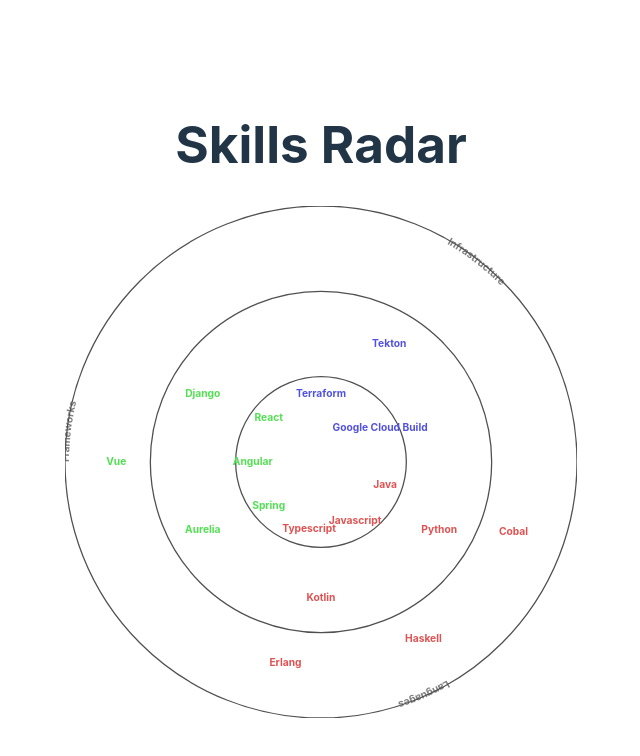
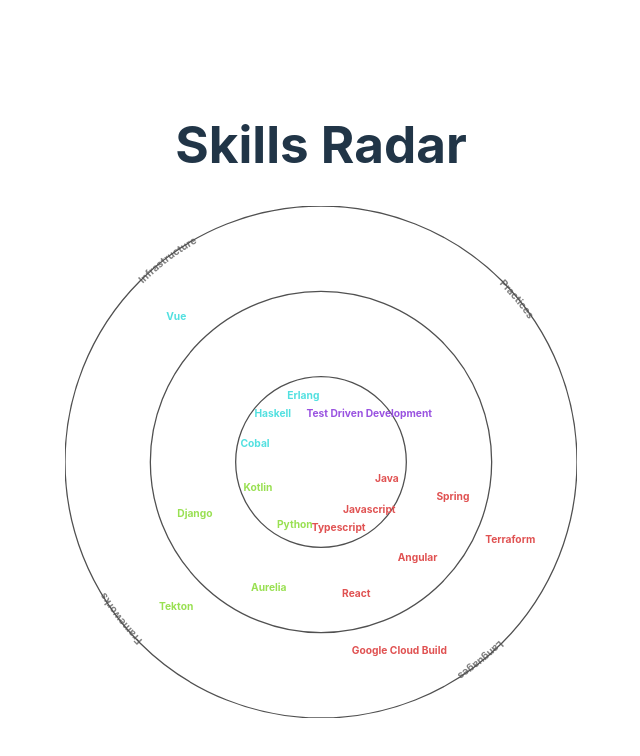
Before and after one commit to jnsartwell/resume, a React (Vite) app: page / in a window 1280 px wide. Shown: the top 756 px of the page, without its empty margins (319-959 px from the left). Built offline with nearby package versions, Linux system fonts and the light colour scheme.

Commit message:
refactored data structure so categories are outermost property

```diff
--- a/src/components/SkillsRadar/SkillsRadar.tsx
+++ b/src/components/SkillsRadar/SkillsRadar.tsx
@@ -1,4 +1,4 @@
-import React, {useMemo} from 'react';
+import React, { useMemo } from 'react';
 
 interface Skill {
     name: string;
@@ -8,15 +8,15 @@
     skills: { [key: string]: { [key: string]: Skill[] } };
 }
 
-const SkillsRadar: React.FC<SkillsRadarProps> = ({skills}: SkillsRadarProps) => {
-    const skillLevels = useMemo(() => Object.keys(skills), [skills]);
+const SkillsRadar: React.FC<SkillsRadarProps> = ({ skills }: SkillsRadarProps) => {
+    const skillCategories = useMemo(() => Object.keys(skills), [skills]);
 
-    const skillCategories = useMemo(() => {
-        const allCategories: string[] = [];
-        for (const level in skills) {
-            allCategories.push(...Object.keys(skills[level]));
+    const skillLevels = useMemo(() => {
+        const allLevels: string[] = [];
+        for (const category in skills) {
+            allLevels.push(...Object.keys(skills[category]));
         }
-        return Array.from(new Set(allCategories));
+        return Array.from(new Set(allLevels));
     }, [skills]);
 
     const numLevels = skillLevels.length;
@@ -34,7 +34,7 @@
 
     const levelRadii = useMemo(() => {
         const radii: number[] = [];
-        const radiusStep = 50 / numLevels; // Changed from size / 2 / numLevels
+        const radiusStep = 50 / numLevels;
         for (let i = 1; i <= numLevels; i++) {
             radii.push(radiusStep * i);
         }
@@ -95,12 +95,13 @@
 
     const renderSkillNames = () => (
         <>
-            {skillLevels.map((level, levelIndex) => {
-                const levelRadius = levelRadii[levelIndex];
-                return Object.entries(skills[level]).map(([category, skills]) => {
-                    const categoryAngle = angle * skillCategories.indexOf(category);
-                    const skillAngleStep = angle / skills.length;
-                    return skills.map((skill, skillIndex) => {
+            {skillCategories.map((category, categoryIndex) => {
+                const categoryAngle = angle * categoryIndex;
+                return skillLevels.map((level, levelIndex) => {
+                    const levelRadius = levelRadii[levelIndex];
+                    const categorySkills = skills[category][level] || []; // Renamed to categorySkills
+                    const skillAngleStep = angle / categorySkills.length;
+                    return categorySkills.map((skill, skillIndex) => {
                         const skillAngle = categoryAngle + skillAngleStep * skillIndex + skillAngleStep / 2;
                         const x = 50 + Math.cos((skillAngle * Math.PI) / 180) * (levelRadius * 0.8);
                         const y = 50 + Math.sin((skillAngle * Math.PI) / 180) * (levelRadius * 0.8);
@@ -123,7 +124,6 @@
             })}
         </>
     );
-
     const renderCircles = () => (
         <>
             {levelRadii.map((radius, index) => (
--- a/src/data/SkillData.ts
+++ b/src/data/SkillData.ts
@@ -1,41 +1,46 @@
 export const skillsWithExpertiseLevels = {
-    Expert: {
-        Languages: [
+    Languages: {
+        Expert: [
             {name: 'Java'},
             {name: 'Javascript'},
             {name: 'Typescript'},
         ],
-        Frameworks: [
+        Intermediate: [
             {name: 'Spring'},
             {name: 'Angular'},
             {name: 'React'},
         ],
-        Infrastructure: [
+        Beginner: [
             {name: 'Terraform'},
             {name: 'Google Cloud Build'},
         ],
     },
-    Intermediate: {
-        Languages: [
+    Frameworks: {
+        Expert: [
             {name: 'Python'},
             {name: 'Kotlin'},
         ],
-        Frameworks: [
+        Intermediate: [
             {name: 'Aurelia'},
             {name: 'Django'},
         ],
-        Infrastructure: [
+        Beginner: [
             {name: 'Tekton'},
         ],
     },
-    Beginner: {
-        Languages: [
+    Infrastructure: {
+        Expert: [
             {name: 'Cobal'},
             {name: 'Haskell'},
             {name: 'Erlang'},
         ],
-        Frameworks: [
+        Beginner: [
             {name: 'Vue'},
         ],
     },
+    Practices: {
+        Expert: [
+            {name: 'Test Driven Development'},
+        ]
+    },
 }
```
